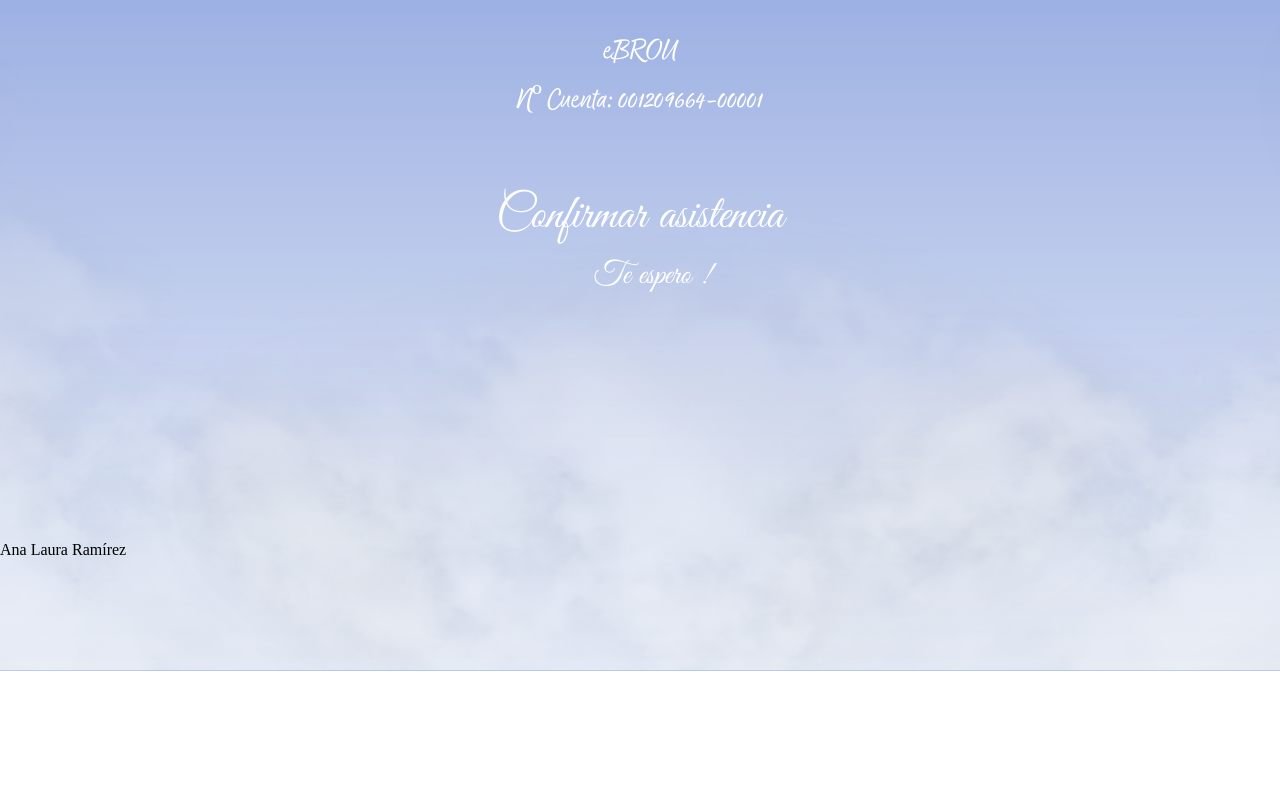
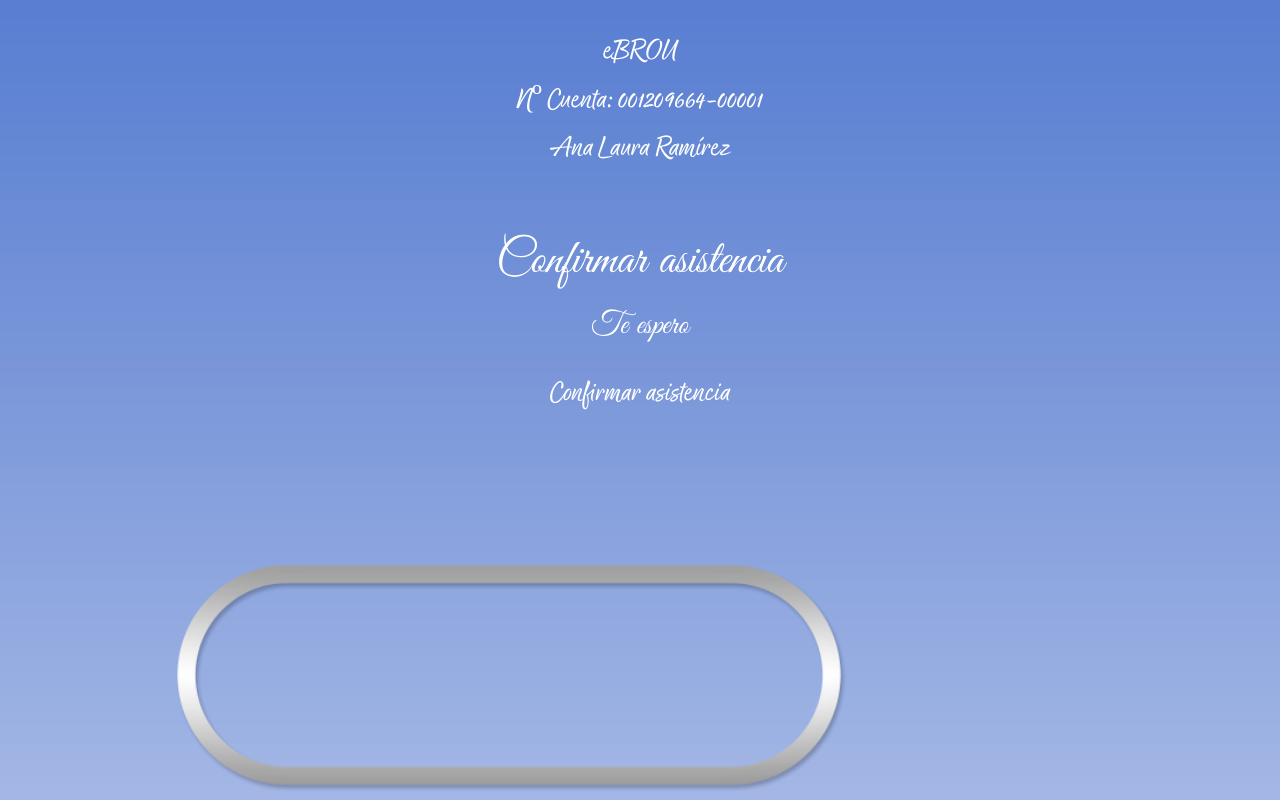
Before and after one commit to agustinaf90/TarjetitaLuli, a plain HTML site: page index.html in a window 1280 px wide. Shown: the part 2020-2820 px from the top of the page. Before the commit the page ends 2691 px from the top, so only its background shows below. Drawn offline with Linux system fonts and the light colour scheme.

Commit message:
progreso hoy 26 de mayo

```diff
--- a/index.html
+++ b/index.html
@@ -68,7 +68,9 @@
 
         <div class="CUARTAPARTE">
             <div class="CONFIRMAR">Confirmar asistencia</div>
-            <div class="TEESPERO">¡ Te espero !</div>
+            <div class="TEESPERO">Te espero</div>
+            <div class="CONFIRMARASIST">Confirmar asistencia</div>
+            <img src="img/borde.png" class="bord2" />
         </div>
     </div>
 </body>
--- a/styles.css
+++ b/styles.css
@@ -349,13 +349,24 @@
     color: rgb(255, 255, 255);
 }
 
+div.CUENTA3 {
+    font-size: 2rem;
+    font-family: GoodK;
+    width: 100%;
+    display: flex;
+    justify-content: center;
+    position: relative;
+    top: -410px;
+    color: rgb(255, 255, 255);
+}
+
 div.CONFIRMAR {
     font-family: GoodV;
     width: 100%;
     display: flex;
     justify-content: center;
     position: relative;
-    top: -380px;
+    top: -360px;
     color: rgb(255, 255, 255);
     font-size: 3rem;
 }
@@ -366,9 +377,30 @@
     display: flex;
     justify-content: center;
     position: relative;
-    top: -375px;
+    top: -350px;
     color: rgb(255, 255, 255);
     font-size: 2rem;
+}
+
+div.CONFIRMARASIST {
+    font-size: 2rem;
+    font-family: GoodK;
+    width: 100%;
+    display: flex;
+    justify-content: center;
+    position: relative;
+    top: -320px;
+    color: rgb(255, 255, 255);
+}
+
+img.bord2 {
+    width: 70%;
+    display: flex;
+    justify-content: center;
+    position: relative;
+    top: -465px;
+    left: 61px;
+    z-index: 5;
 }
 
 body {
```
